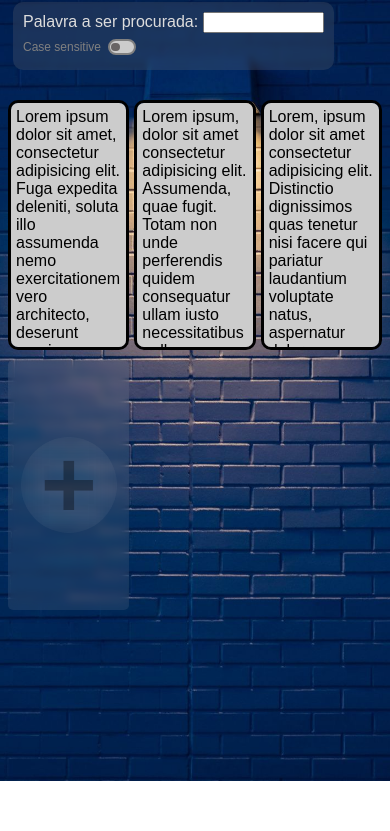
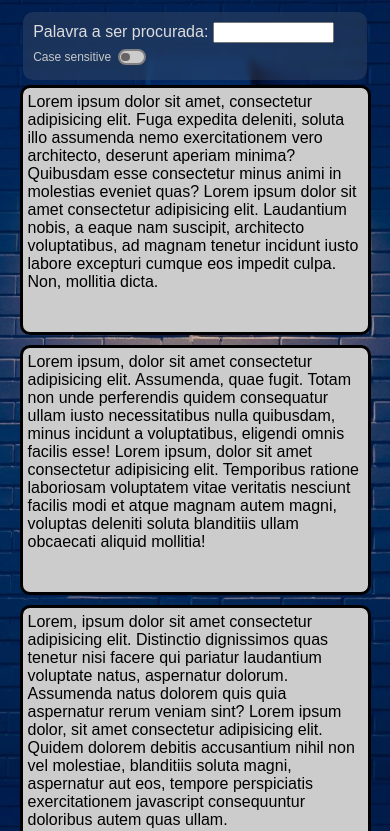
Before and after one commit to Hrq13/quickquery, a plain HTML site: page index.html in a window 390 px wide. Shown: the part 63-894 px from the top of the page. Before the commit the page ends 844 px from the top, so only its background shows below. Drawn offline with Linux system fonts and the light colour scheme.

Commit message:
Renaming main file; CSS changes

```diff
--- a/css/style.css
+++ b/css/style.css
@@ -21,8 +21,10 @@ h1 {
 }
 
 .queryArea {
-    display: inline-block;
-    margin: 20px 5px 5px;
+    display: block;
+    width: fit-content;
+
+    margin: 30px auto 5px;
     padding: 10px;
     color: #ddd;
 }
@@ -34,7 +36,7 @@ input[type=text] {
 label[for=case-insensitive] {
     display: block;
     font-size: .75em;
-    color: rgb(128, 128, 128);
+    color: rgb(200, 200, 200);
     margin: .5em 0;
 }
 
@@ -86,7 +88,7 @@ label input[type=checkbox]:checked + span::before {
     grid-auto-rows: 250px;
     row-gap: 10px;
     column-gap: 5px;
-    margin: 25px 0;
+    margin: 25px 5px;
 }
 
 @keyframes entering {
@@ -131,7 +133,7 @@ label input[type=checkbox]:checked + span::before {
     border-radius: 15px;
 }
 
-.outstand {
+.container .outstand {
     background-color: yellow;
 }
 
@@ -177,6 +179,7 @@ label input[type=checkbox]:checked + span::before {
     width: 45vw;
     padding-right: 20px;
     margin: 30px auto;
+    animation: entering .4s;
 }
 
 .edit-area span {
@@ -199,5 +202,29 @@ label input[type=checkbox]:checked + span::before {
     margin: 0;
     text-align: right;
     font-size: .85em;
-    color: rgb(128, 128, 128);
+    color: rgb(170, 169, 169);
 }
+
+@media screen and (max-width: 850px) {
+    .container {
+        width: 90vw;
+        margin: auto;
+        grid-template-columns: repeat(2, 1fr);
+        margin-bottom: 1em;
+    }
+    .edit-area {
+        width: 60vw;
+    }
+}
+
+@media screen and (max-width: 550px) {
+    .container {
+        grid-template-columns: 1fr;
+    }
+    .queryArea {
+        width: 83vw;
+    }
+    .edit-area {
+        width: 80vw;
+    }
+}
```
Also changed, not shown: index.html (renamed from main.html).
